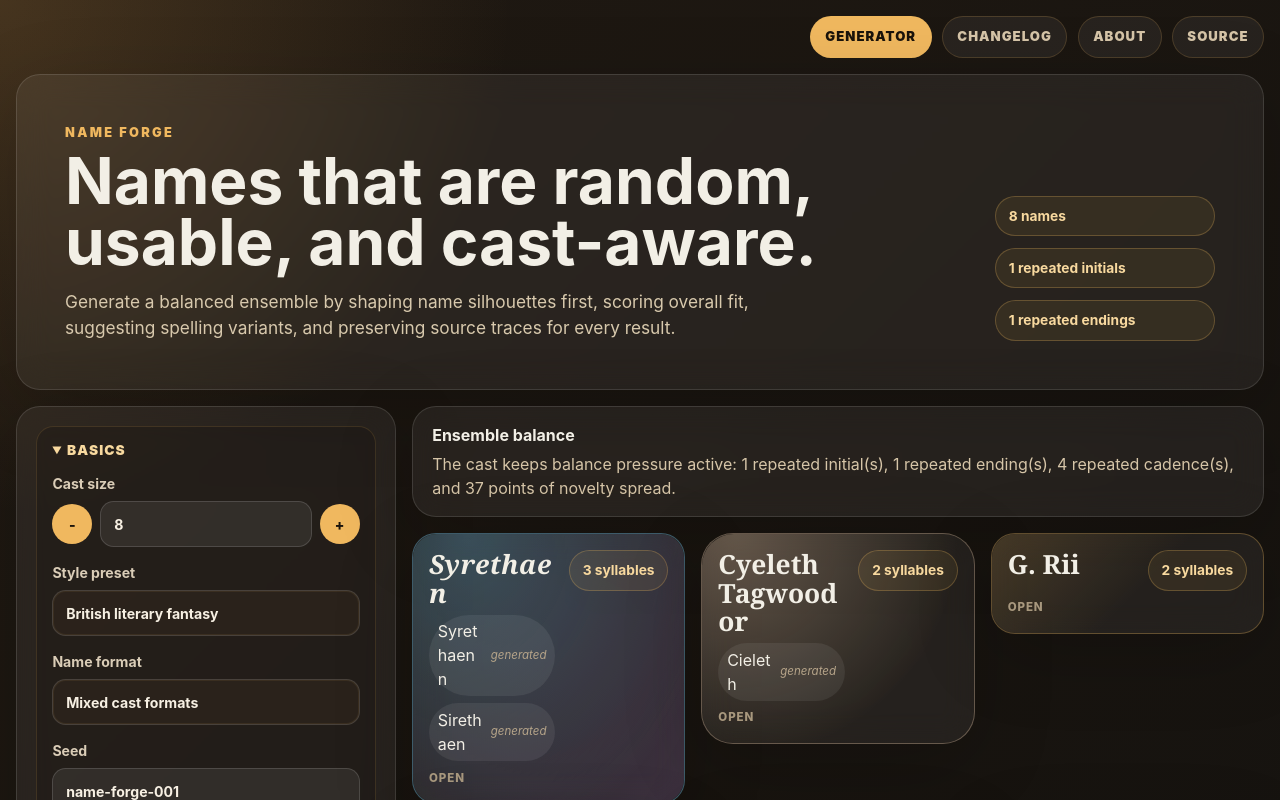
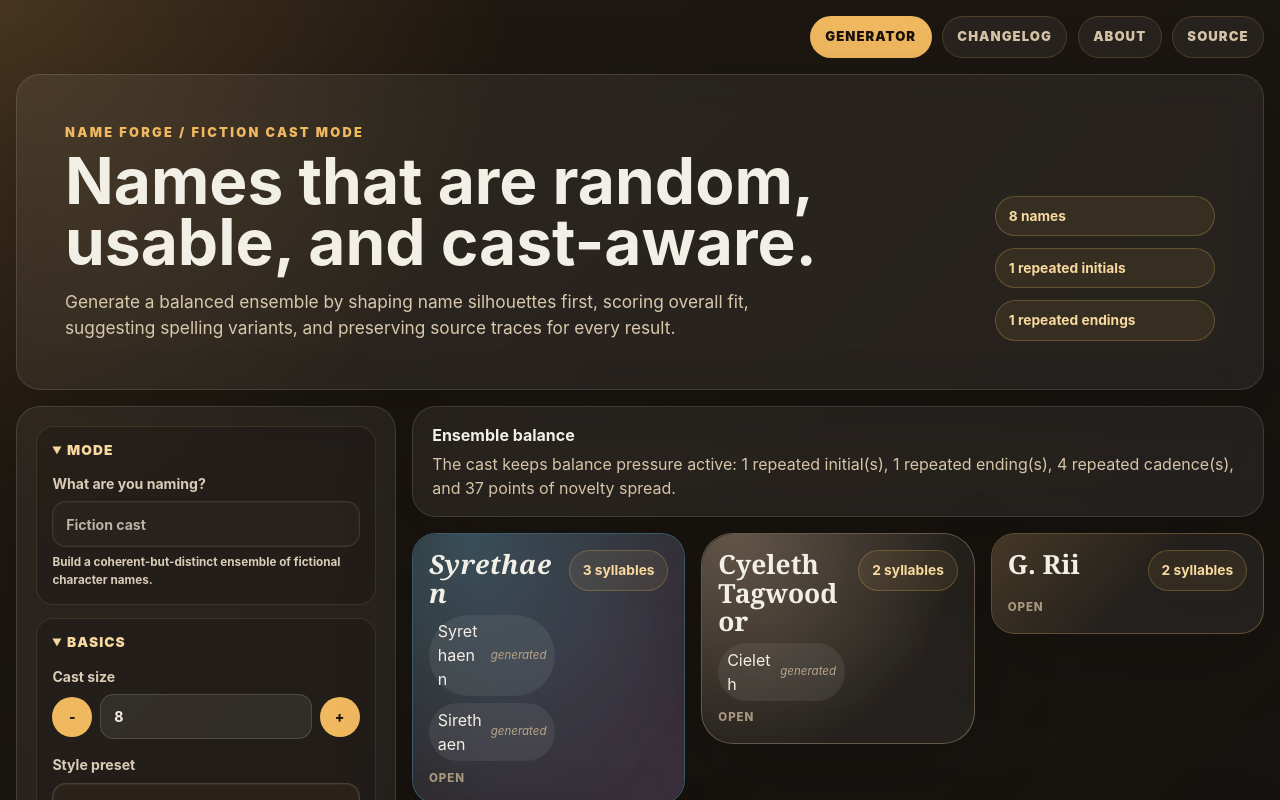
Before and after one commit to jaahay/name-forge, a React (Vite) app: page / in a window 1280 px wide. Shown: the top 800 px of the page. Built offline with nearby package versions, Linux system fonts and the light colour scheme.

Commit message:
Render generator through active mode

```diff
--- a/src/ui/GeneratorView.tsx
+++ b/src/ui/GeneratorView.tsx
@@ -3,11 +3,13 @@ import { serializeCastAsJson, serializeCastAsMarkdown } from '../engine/export';
 import { rarityDistributionOptions } from '../engine/rarity';
 import { castRoleOptions, castRolePresetOptions, roleInfluenceOptions } from '../engine/roles';
 import type { CastRole, CastRolePresetKind, GeneratedEnsemble, GenerationSettings, NameFormatKind, RarityDistributionPresetKind, RoleInfluenceLevel, StylePackSummary } from '../engine/types';
+import type { NamingModeConfig } from './modes';
 import { scoreControls, type ControlKey } from './presentation';
 import { ScoreControl } from './ScoreControl';
 import { NameCard } from './NameCard';
 
 interface GeneratorViewProps {
+  mode: NamingModeConfig;
   stylePacks: StylePackSummary[];
   settings: GenerationSettings;
   ensemble: GeneratedEnsemble;
@@ -51,6 +53,7 @@ function updateSlotRole(currentRoles: GenerationSettings['slotRoleOverrides'], i
 }
 
 export function GeneratorView({
+  mode,
   stylePacks,
   settings,
   ensemble,
@@ -75,12 +78,9 @@ export function GeneratorView({
     <>
       <section className="hero panel">
         <div>
-          <p className="eyebrow">Name Forge</p>
-          <h1>Names that are random, usable, and cast-aware.</h1>
-          <p className="hero-copy">
-            Generate a balanced ensemble by shaping name silhouettes first, scoring overall fit,
-            suggesting spelling variants, and preserving source traces for every result.
-          </p>
+          <p className="eyebrow">Name Forge / {mode.label} mode</p>
+          <h1>{mode.heroTitle}</h1>
+          <p className="hero-copy">{mode.heroCopy}</p>
         </div>
         <div className="hero-stats" aria-label="Generation summary">
           <span>{ensemble.names.length} names</span>
@@ -92,10 +92,23 @@ export function GeneratorView({
       <section className="workspace">
         <form className="controls panel" onSubmit={onRegenerate}>
           <details className="control-section" open>
+            <summary>Mode</summary>
+            <div className="control-section-body">
+              <label>
+                <span>What are you naming?</span>
+                <select value={mode.id} aria-label="Naming mode" disabled>
+                  <option value={mode.id}>{mode.label}</option>
+                </select>
+                <small>{mode.description}</small>
+              </label>
+            </div>
+          </details>
+
+          <details className="control-section" open>
             <summary>Basics</summary>
             <div className="control-section-body">
               <label>
-                <span>Cast size</span>
+                <span>{mode.shortLabel} size</span>
                 <div className="cast-size-control">
                   <button type="button" className="stepper-button" onClick={() => updateCastSize(castSize - 1)} aria-label="Decrease cast size">-</button>
                   <input type="number" min="1" max="24" value={castSize} onChange={(event) => updateCastSize(Number(event.target.value))} />
@@ -185,7 +198,7 @@ export function GeneratorView({
           </details>
 
           <div className="actions">
-            <button type="submit">Generate cast</button>
+            <button type="submit">{mode.generateLabel}</button>
             <button type="button" className="secondary" onClick={onRandomizeSliders}>Randomize sliders</button>
             <button type="button" className="secondary" onClick={onRandomizeSeed}>Randomize seed</button>
           </div>
@@ -194,7 +207,7 @@ export function GeneratorView({
         <section className="output" aria-live="polite">
           <div className="output-toolbar panel">
             <div className="ensemble-note">
-              <h2>Ensemble balance</h2>
+              <h2>{mode.outputHeading}</h2>
               <p>{ensemble.diagnostics.summary}</p>
             </div>
           </div>
@@ -207,7 +220,7 @@ export function GeneratorView({
             <div className="export-heading">
               <div>
                 <p className="eyebrow">Export</p>
-                <h2 id="export-heading">Export cast</h2>
+                <h2 id="export-heading">{mode.exportHeading}</h2>
               </div>
               <div className="export-actions" aria-label="Cast export actions">
                 <a className="export-link" download="name-forge-cast.json" href={exportHref('application/json', jsonExport)}>JSON</a>
```
